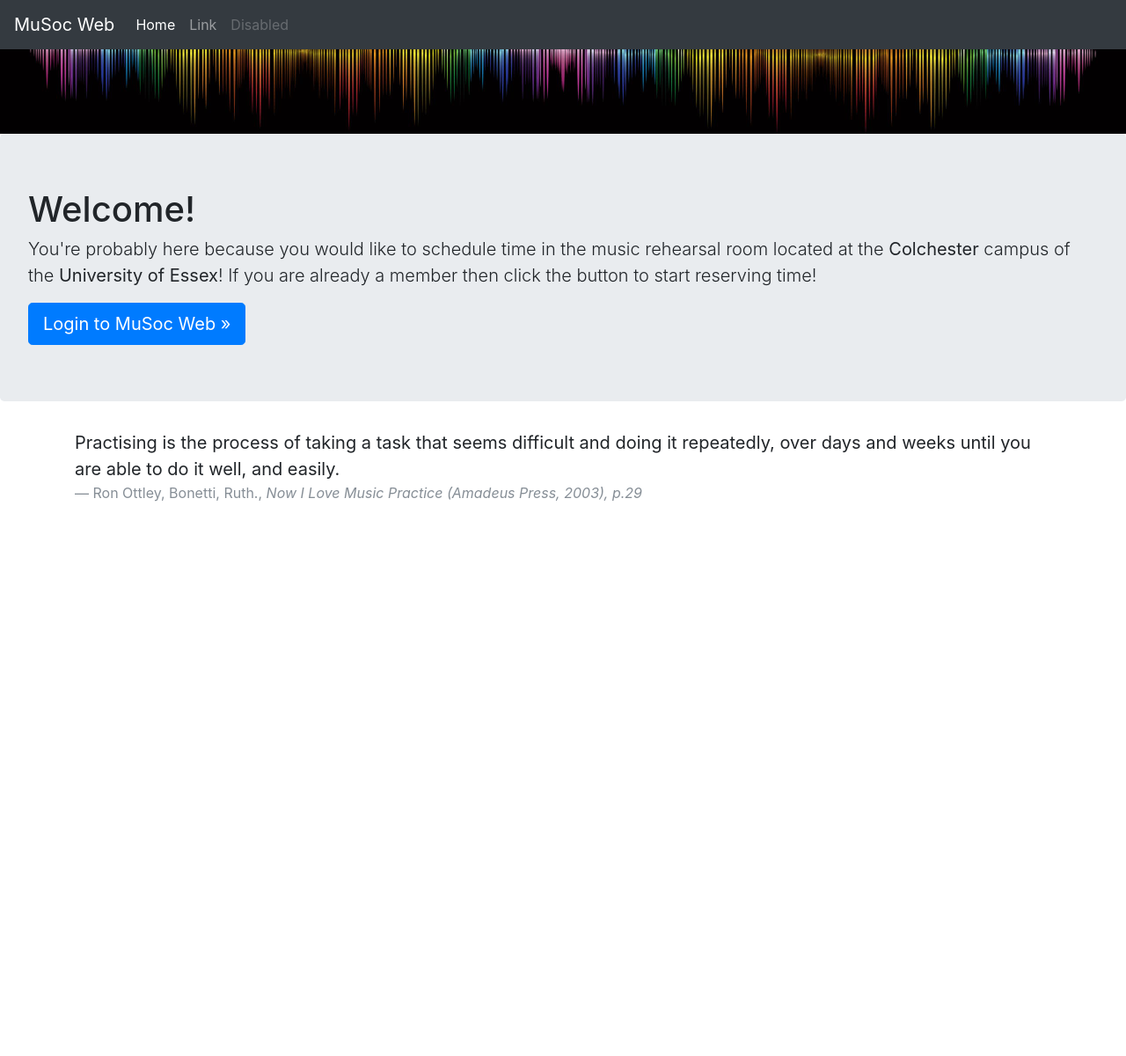
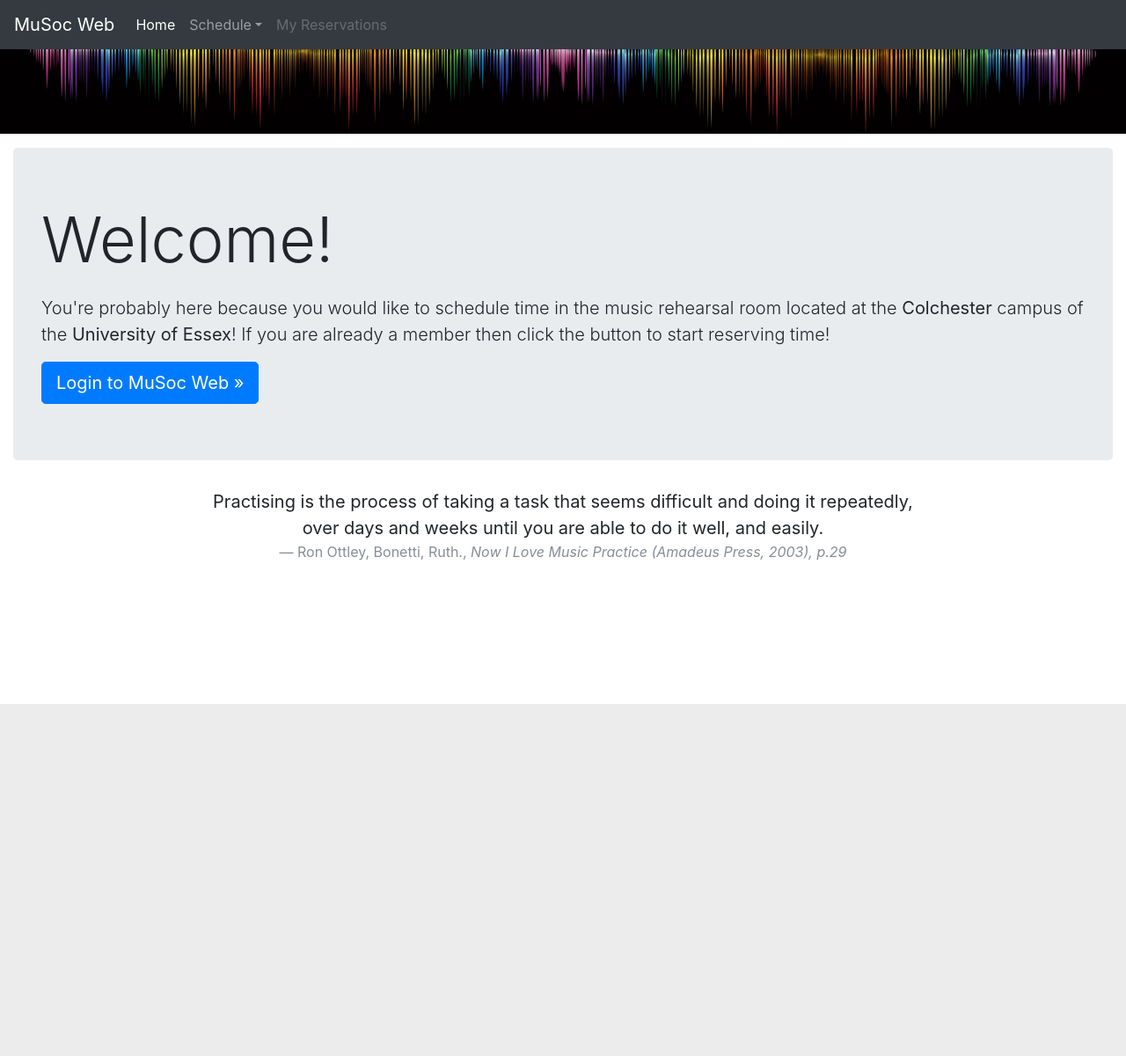
Before and after one commit to djb1815/Essex-MuSoc, a Django app: page /schedule/ in a window 1280 px wide. Shown: the whole page at 88% size. After the commit the page ends 800 px from the top, so only its background shows below. Run offline with Django 3.2, Linux system fonts and the light colour scheme; some libraries are stand-ins or nearby versions.

Commit message:
Cleaned up base.html

```diff
--- a/musoc_web/schedule/static/schedule/css/base.css
+++ b/musoc_web/schedule/static/schedule/css/base.css
@@ -1,5 +1,8 @@
 /* Show it is fixed to the top */
 body {
-  min-height: 75rem;
   padding-top: 3.5rem;
 }
+
+.baseimg-pad {
+  padding-top: 1rem;
+}
--- a/musoc_web/schedule/templates/schedule/base.html
+++ b/musoc_web/schedule/templates/schedule/base.html
@@ -3,12 +3,7 @@
 <!DOCTYPE html>
 <html lang="en">
 <head>
-    <meta charset="utf-8">
-    <meta name="viewport" content="width=device-width, initial-scale=1, shrink-to-fit=no">
-    <meta name="description" content="">
-    <meta name="author" content="University of Essex Music Society">
-    <link rel="icon" href="{% static "schedule/img/favicon.ico" %}">
-
+    {% include "schedule/components/base_head.html" %}
     <title>{% block page_title %}MuSoc Web{% endblock %}</title>
 
     <!-- Bootstrap core CSS -->
@@ -21,32 +16,20 @@
 </head>
 
 <body>
+{% include "schedule/components/topnav.html" %}
 
-{% include "schedule/components/topnav.html" %}
-{% block wave_img %}
-<img src="{% static "schedule/img/MuSoc_wave_crop.jpg" %}" class="img-fluid" alt="MuSoc Logo">
-{% endblock %}
+<div class="container-fluid baseimg-pad">
 
-{% block jumbotron %}
-    <div class="jumbotron">
-        <h1>Welcome!</h1>
-        <p class="lead">You're probably here because you would like to schedule time in the music rehearsal room located
-            at the <strong>Colchester</strong> campus of the <strong>University of Essex</strong>! If you are already a
-        member then click the button to start reserving time!</p>
-        <a class="btn btn-lg btn-primary" href="#" role="button">Login to MuSoc Web &raquo;</a>
-    </div>
-{% endblock %}
+    {% block announce %}
+        {#  This space can be used for a Jumbotron (as in home.html) or Page Title  #}
+    {% endblock %}
 
+    {% block content %}
+    {% endblock %}
 
-<div class="container">
-    <blockquote class="blockquote"><p class="mb-0">Practising is the process of taking a task that seems difficult
-        and doing it repeatedly, over days and weeks until you are able to do it well, and easily.</p>
-        <footer class="blockquote-footer">Ron Ottley, Bonetti, Ruth., <cite title="Source Title">Now I Love Music
-            Practice (Amadeus Press, 2003), p.29</cite></footer>
-    </blockquote>
+    {% include "schedule/components/quote_block.html" %}
 
 </div>
-
 
 <!-- Bootstrap core JavaScript
 ================================================== -->
--- /dev/null
+++ b/musoc_web/schedule/templates/schedule/components/base_head.html
@@ -0,0 +1,7 @@
+{% load static %}
+
+    <meta charset="utf-8">
+    <meta name="viewport" content="width=device-width, initial-scale=1, shrink-to-fit=no">
+    <meta name="description" content="Scheduling web app for the Music Society of the University of Essex">
+    <meta name="author" content="University of Essex Music Society">
+    <link rel="icon" href="{% static "schedule/img/favicon.ico" %}">
--- /dev/null
+++ b/musoc_web/schedule/templates/schedule/components/quote_block.html
@@ -0,0 +1,12 @@
+    <div class="row">
+        <div class="col-md-2"></div>
+        <div class="col-md-8">
+            <blockquote class="blockquote text-center"><p class="mb-0">Practising is the process of taking a task that seems
+                difficult
+                and doing it repeatedly, over days and weeks until you are able to do it well, and easily.</p>
+                <footer class="blockquote-footer">Ron Ottley, Bonetti, Ruth., <cite title="Source Title">Now I Love
+                    Music
+                    Practice (Amadeus Press, 2003), p.29</cite></footer>
+            </blockquote>
+        </div>
+    </div>
--- a/musoc_web/schedule/templates/schedule/components/topnav.html
+++ b/musoc_web/schedule/templates/schedule/components/topnav.html
@@ -1,7 +1,7 @@
 {% load static %}
 
 <nav class="navbar navbar-expand-md navbar-dark fixed-top bg-dark">
-    <a class="navbar-brand" href="#">MuSoc Web</a>
+    <a class="navbar-brand" href="{% url "index" %}">MuSoc Web</a>
     <button class="navbar-toggler" type="button" data-toggle="collapse" data-target="#navbarCollapse"
             aria-controls="navbarCollapse" aria-expanded="false" aria-label="Toggle navigation">
         <span class="navbar-toggler-icon"></span>
@@ -11,16 +11,23 @@
             <li class="nav-item active">
                 <a class="nav-link" href="{% url "index" %}">Home <span class="sr-only">(current)</span></a>
             </li>
-            <li class="nav-item">
-                <a class="nav-link" href="#">Link</a>
+            <li class="nav-item dropdown">
+                <a class="nav-link dropdown-toggle" href="#" id="dropdown01" data-toggle="dropdown"
+                   aria-haspopup="true" aria-expanded="false">Schedule</a>
+                <div class="dropdown-menu" aria-labelledby="dropdown01">
+                    <a class="dropdown-item" href="#">Create Reservation</a>
+                    <a class="dropdown-item" href="#">Next Two Weeks</a>
+                </div>
             </li>
             <li class="nav-item">
-                <a class="nav-link disabled" href="#">Disabled</a>
+                <a class="nav-link disabled" href="#">My Reservations</a>
             </li>
         </ul>
-{#        <form class="form-inline mt-2 mt-md-0">#}
-{#            <input class="form-control mr-sm-2" type="text" placeholder="Search" aria-label="Search">#}
-{#            <button class="btn btn-outline-success my-2 my-sm-0" type="submit">Search</button>#}
-{#        </form>#}
+        {#        <form class="form-inline mt-2 mt-md-0">#}
+        {#            <input class="form-control mr-sm-2" type="text" placeholder="Search" aria-label="Search">#}
+        {#            <button class="btn btn-outline-success my-2 my-sm-0" type="submit">Search</button>#}
+        {#        </form>#}
     </div>
 </nav>
+
+<img src="{% static "schedule/img/MuSoc_wave_crop.jpg" %}" class="img-fluid" alt="MuSoc Logo">
--- a/musoc_web/schedule/templates/schedule/home.html
+++ b/musoc_web/schedule/templates/schedule/home.html
@@ -1,11 +1,13 @@
 {% extends "schedule/base.html" %}
 
-{% block page_title %}Welcome | {{ block.super }}{% endblock %}
+{% block page_title %}{{ title }} | {{ block.super }}{% endblock %}
 
-{#{% block wave_img %}#}
-{#<img src="{% static "schedule/img/MuSoc_wave_lg.jpg" %}" class="img-fluid" alt="MuSoc Logo">#}
-{#{% endblock %}#}
-
-{% block jumbotron %}
-    {{ block.super }}
+{% block announce %}
+    <div class="jumbotron">
+        <h1 class="display-3 mb-4">Welcome!</h1>
+        <p class="lead">You're probably here because you would like to schedule time in the music rehearsal room located
+            at the <strong>Colchester</strong> campus of the <strong>University of Essex</strong>! If you are already a
+            member then click the button to start reserving time!</p>
+        <a class="btn btn-lg btn-primary" href="#" role="button">Login to MuSoc Web &raquo;</a>
+    </div>
 {% endblock %}
--- a/musoc_web/schedule/urls.py
+++ b/musoc_web/schedule/urls.py
@@ -4,4 +4,5 @@ from . import views
 
 urlpatterns = [
     url(r'^$', views.index, name='index'),
+
 ]
--- a/musoc_web/schedule/views.py
+++ b/musoc_web/schedule/views.py
@@ -5,5 +5,8 @@ from django.shortcuts import render
 
 def index(request):
     # Add variables in the custom_variables dict below to make them available within the rendered page
-    custom_variables = {}
+    title = "Welcome"
+    custom_variables = {
+        'title': title
+    }
     return render(request, "schedule/home.html", custom_variables)
```
